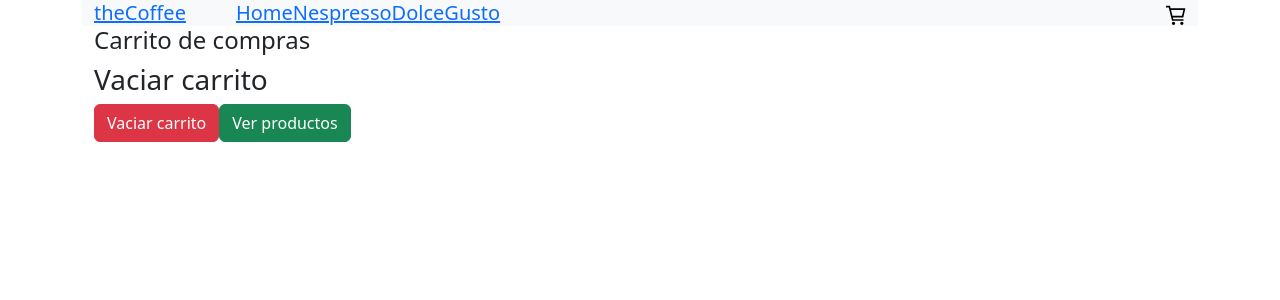
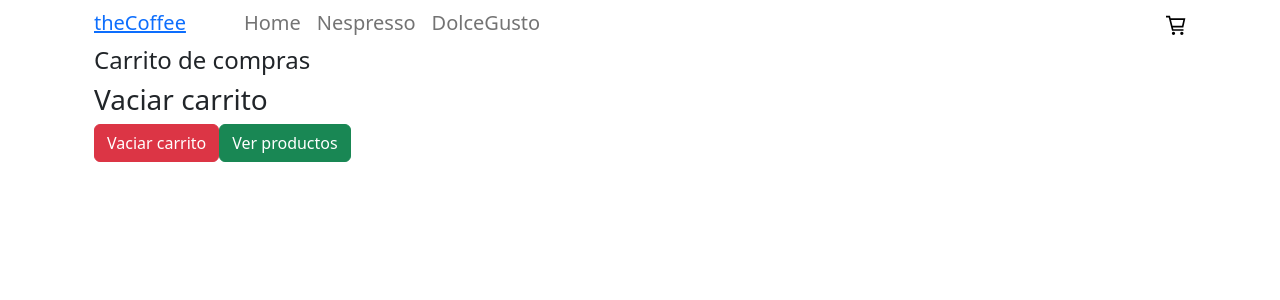
Before and after one commit to 18162010/theCoffee-camilaIrigoyen, a React (Create React App) app: page /Cart in a window 1280 px wide. Shown: the top 300 px of the page. Built offline with nearby package versions, Linux system fonts and the light colour scheme.

Commit message:
-haciendo cambios de estilos

```diff
--- a/src/components/NavBar/NavBar.css
+++ b/src/components/NavBar/NavBar.css
@@ -1,10 +1,16 @@
 .containernav{
     font-size: 20px;
-    height: 10px;}
+    height: 30px;
+}
 
-    .me-auto{
-        padding:50px;
-    }
+.containernav .nav-link {
+    padding: 10px;
+}
+
+.me-auto{
+    padding:50px;
+}
+
 .icono
 {
     font-size: 40px;
--- a/src/components/NavBar/NavBar.js
+++ b/src/components/NavBar/NavBar.js
@@ -7,19 +7,18 @@ import "./NavBar.css";
 
 const  NavBar= () => {
     return (
-        <Navbar   bg="light" variant="dark">
+    <Navbar   bg="" variant="">
     <Container  className= "containernav">
       <Link to= '/' >
         theCoffee
         </Link>
         <Nav className="me-auto">
-          <Link  to='/'>
+          <Nav.Link class="my-3 mx-2" href='/'>
             Home
-          </Link>
-
-      <Link to= '/category/Nespresso'>Nespresso</Link>
-      <Link to= '/category/DolceGusto'>DolceGusto</Link>
-      </Nav>
+          </Nav.Link>
+          <Nav.Link  class="my-3 mx-2" href= '/category/Nespresso'>Nespresso</Nav.Link>
+          <Nav.Link  class="my-3 mx-2" href='/category/DolceGusto'>DolceGusto</Nav.Link>
+        </Nav>
       <CartWidget className="icono"/>
     </Container>
   </Navbar>
--- a/src/components/utils/orders.js
+++ b/src/components/utils/orders.js
@@ -1,10 +1,10 @@
 import { addDoc, collection, getFirestore } from "firebase/firestore";
 
 export const createOrder = (newOrder) => {
-  // obtenemos la basedatos
+
 const database = getFirestore();
 
-  // obtenemos la referencia a la collecion
+
 const collectionReference = collection(database, 'orders');
 
 return addDoc(collectionReference, newOrder)
```
Also changed, not shown: src/components/Cart/Cart.css (deleted), src/components/ItemList/item.css (added).
